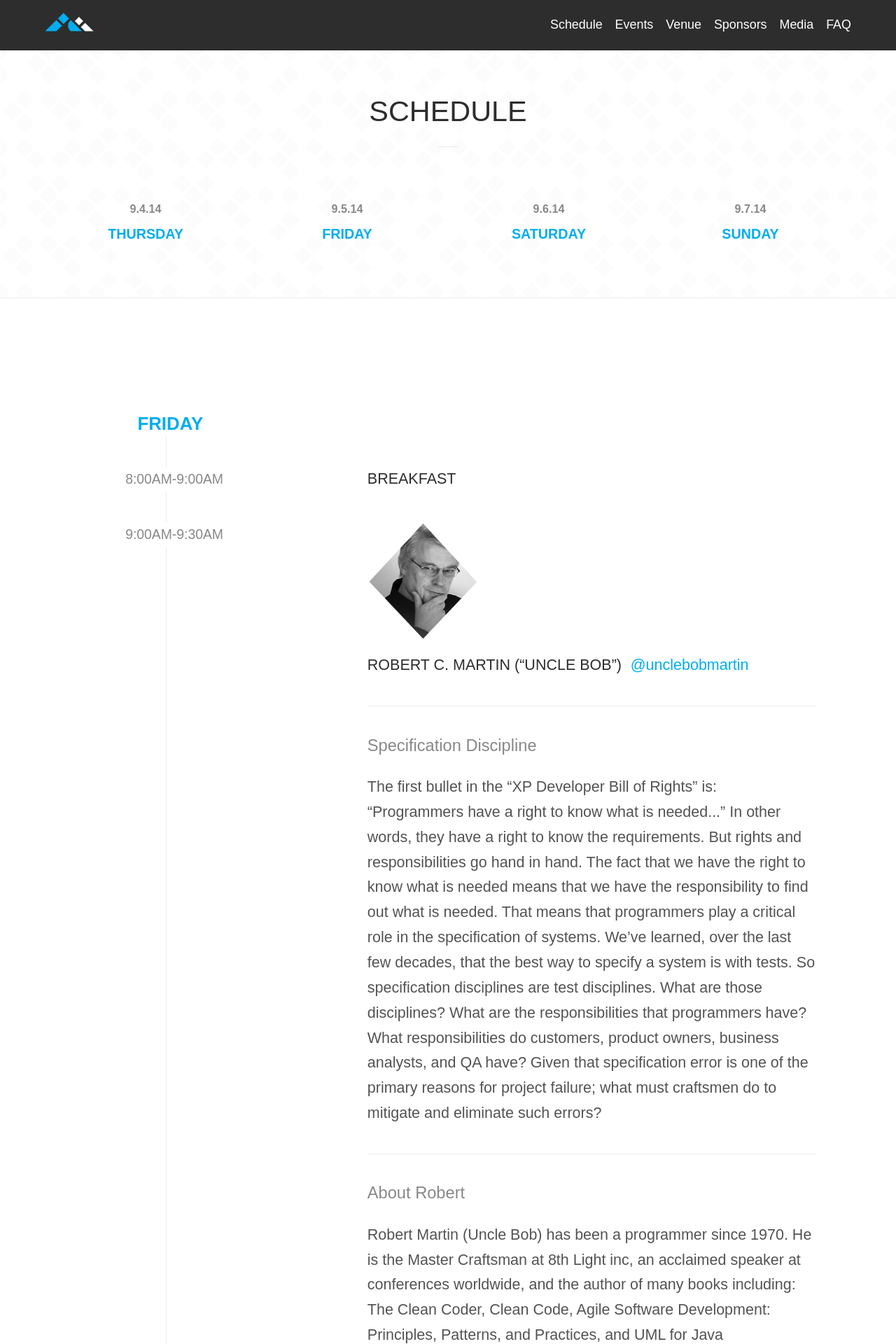
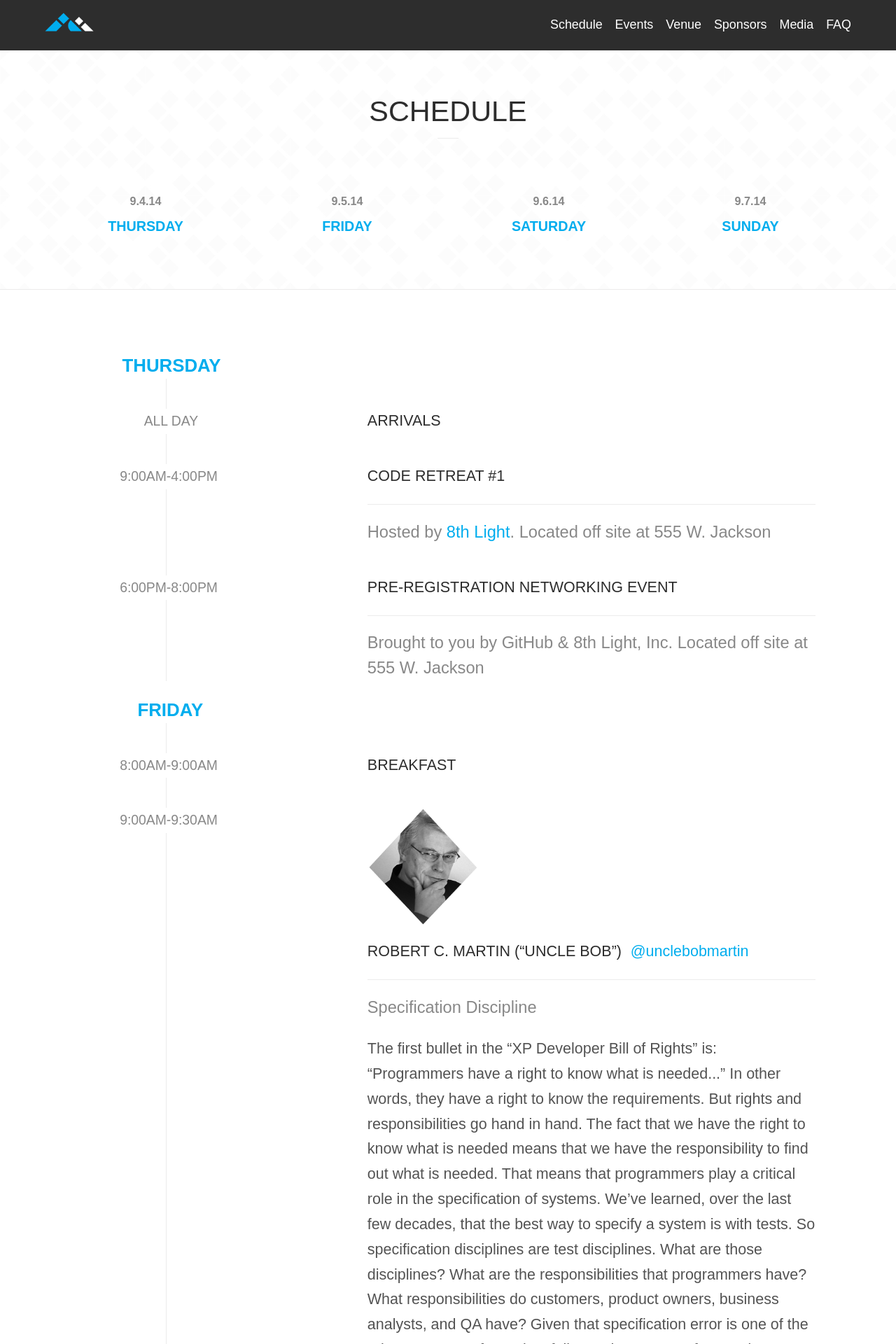
Before and after one commit to CassieShumway/scna, a Jekyll site: the page built from schedule.html, in a window 1280 px wide. Shown: the top 1920 px of the page at 70% size. Built offline with Jekyll 4.4.1, drawn with Linux system fonts in a browser that asks for light colours; some of the changed text lies outside the part shown.

Commit message:
edit schedule layout

```diff
--- a/css/main.css
+++ b/css/main.css
@@ -22,6 +22,7 @@
 
 a {
   color: #00adee;
+  font-size: 1em;
   text-decoration: none;
 }
 
@@ -40,9 +41,11 @@
   border: 0;
   border-top: 1px solid #ecebeb;
   height: 0;
-  margin: 1.8em auto;
+  margin: 1em auto;
   width: 30px
 }
+
+.homepage-margin { margin: 1.8em auto; }
 
 .full-width { width: 100%; }
 
@@ -90,6 +93,12 @@
   font-size: 1em;
   margin-right: 2%;
   text-transform: uppercase;
+}
+
+/*h5 title for multiple speakers*/
+.title-speakers {
+  display: block;
+  margin: 0;
 }
 
 h6 {
@@ -345,10 +354,16 @@
 }
 
 /* =================================
+  TWITTER STYLING
+   ============================== */
+
+.twitter-box { margin-top: 1em; }
+
+.twitter-link { vertical-align: top; }
+
+/* =================================
   SCHEDULE - TIMELINE
    ============================== */
-
-.twitter-link { vertical-align: top; }
 
 .date {
   color: #888;
@@ -360,7 +375,7 @@
 .time {
   background: #fff;
   font-weight: 300;
-  left: 10%;
+  left: 9.3%;
   top: 0;
   position: absolute;
 }
@@ -376,6 +391,15 @@
   position: absolute;
 }
 
+.all-day {
+  background: #fff;
+  font-weight: 300;
+  left: 12.3%;
+  top: 0;
+  position: absolute;
+}
+
+.thursday { left: 9.6%; }
 .friday { left: 11.5%; }
 
 .timeline {
@@ -434,14 +458,26 @@
   SECTIONS
    ============================== */
 
-section {
+.white {
+  background: #fff;
   border-bottom: 1px solid #ecebeb;
   padding: 4em 0;
 }
 
-.white { background: #fff; }
-.grey { background: #e3e3e3; }
-.pattern { background-image: url("../images/pattern.jpg"); }
+.grey {
+  background: #e3e3e3;
+  padding: 4em 0;
+}
+.pattern {
+  background-image: url("../images/pattern.jpg");
+  border-bottom: 1px solid #ecebeb;
+  padding: 4em 0;
+}
+
+.schedule-white {
+  background: #fff;
+  padding-top: 4em;
+}
 
 @media only screen and (max-width: 600px) {
   .white, .grey, .pattern { padding: 1.5em 0; }
@@ -512,6 +548,8 @@
 /* =================================
   UTILITIES
    ============================== */
+.padding-none { padding: 0; }
+.padding-bottom-none { padding-bottom: 0; }
 
 .center {
   margin: 0 auto;
--- a/schedule.html
+++ b/schedule.html
@@ -33,8 +33,53 @@
   </div>
 </section>
 
+<section id="thursday">
+  <section class="schedule-white">
+    <div class="wrapper">
+      <ul class="timeline">
+        <li>
+          <div class="day thursday">Thursday</div>
+            <div class="timeline-box">
+              <div class="timeline-text">
+                <h5>&nbsp;</h5>
+              </div>
+            </div>
+        </li>
+        <li>
+          <span class="date all-day">All Day</span>
+            <div class="timeline-box">
+              <div class="timeline-text">
+                <h5>Arrivals</h5>
+              </div>
+            </div>
+        </li>
+        <li>
+          <span class="date time">9:00am-4:00pm</span>
+            <div class="timeline-box">
+              <div class="timeline-text">
+                <h5>Code Retreat #1</h5>
+                <hr class="full-width">
+                <h6>Hosted by <a href="www.8thlight.com">8th Light</a>. Located off site at 555 W. Jackson</h6>
+              </div>
+            </div>
+        </li>
+        <li>
+          <span class="date time">6:00pm-8:00pm</span>
+            <div class="timeline-box margin-bottom-none">
+              <div class="timeline-text">
+                <h5>Pre-Registration Networking Event</h5>
+                <hr class="full-width">
+                <h6>Brought to you by GitHub &amp; 8th Light, Inc. Located off site at 555 W. Jackson</h6>
+              </div>
+            </div>
+        </li>
+      </ul>
+    </div>
+  </section>
+</section>
+
 <section id="friday">
-<section class="white">
+  <section class="schedule-white padding-none">
     <div class="wrapper">
       <ul class="timeline">
         <li>
@@ -149,7 +194,10 @@
           <span class="date time">2:00pm-2:30pm</span>
             <div class="timeline-box">
               <div class="timeline-text">
-              <h5>Ron Jeffries, Dave Thomas, Corey Haines and Stuart Halloway</h5>
+                <h5 class="title-speakers">Ron Jeffries</h5>
+                <h5 class="title-speakers">Dave Thomas</h5>
+                <h5 class="title-speakers">Corey Haines</h5>
+                <h5 class="title-speakers">Stuart Halloway</h5>
                 <h6>Panel on Software Quality</h6>
             </div>
             </div>
@@ -216,3 +264,4 @@
       </ul>
     </div>
   </section>
+</section>
```
Also changed, not shown: index.html (+6 -3 lines). Lines whose indentation alone changed are shown as unchanged.
